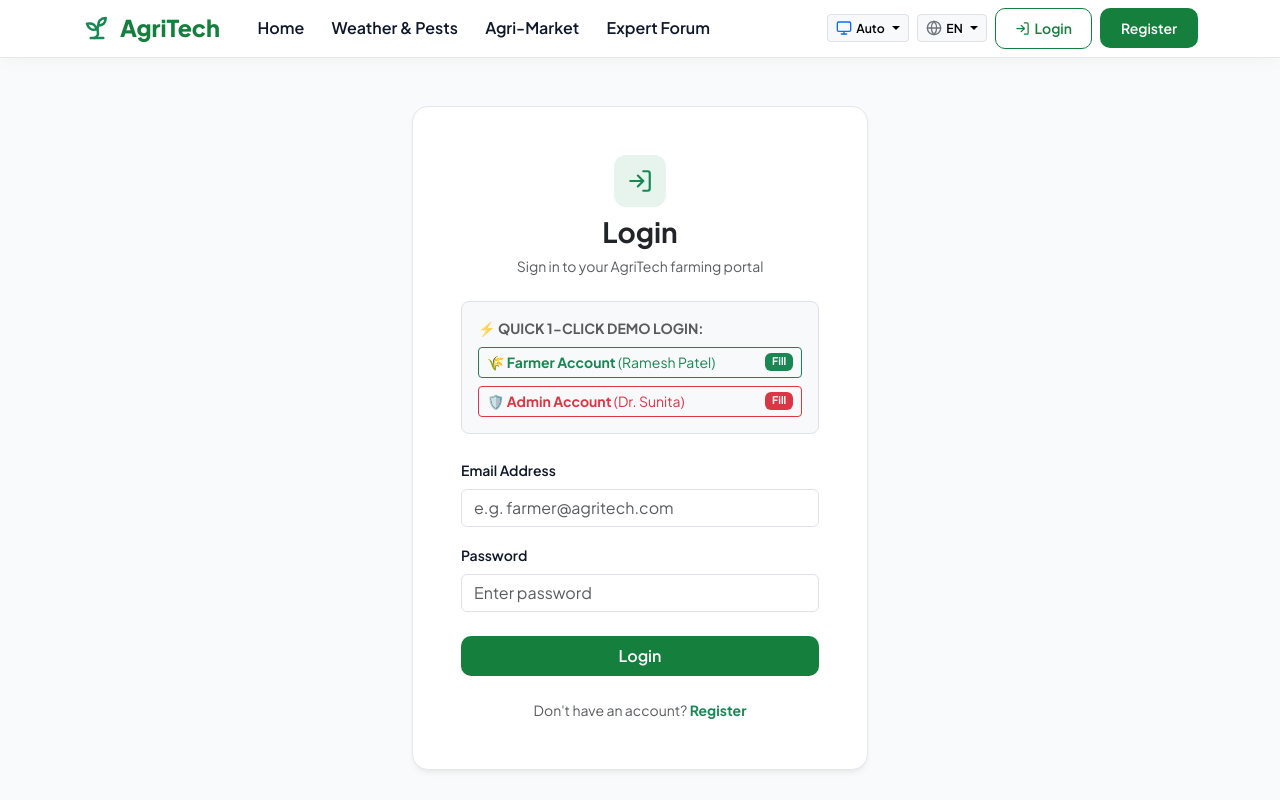
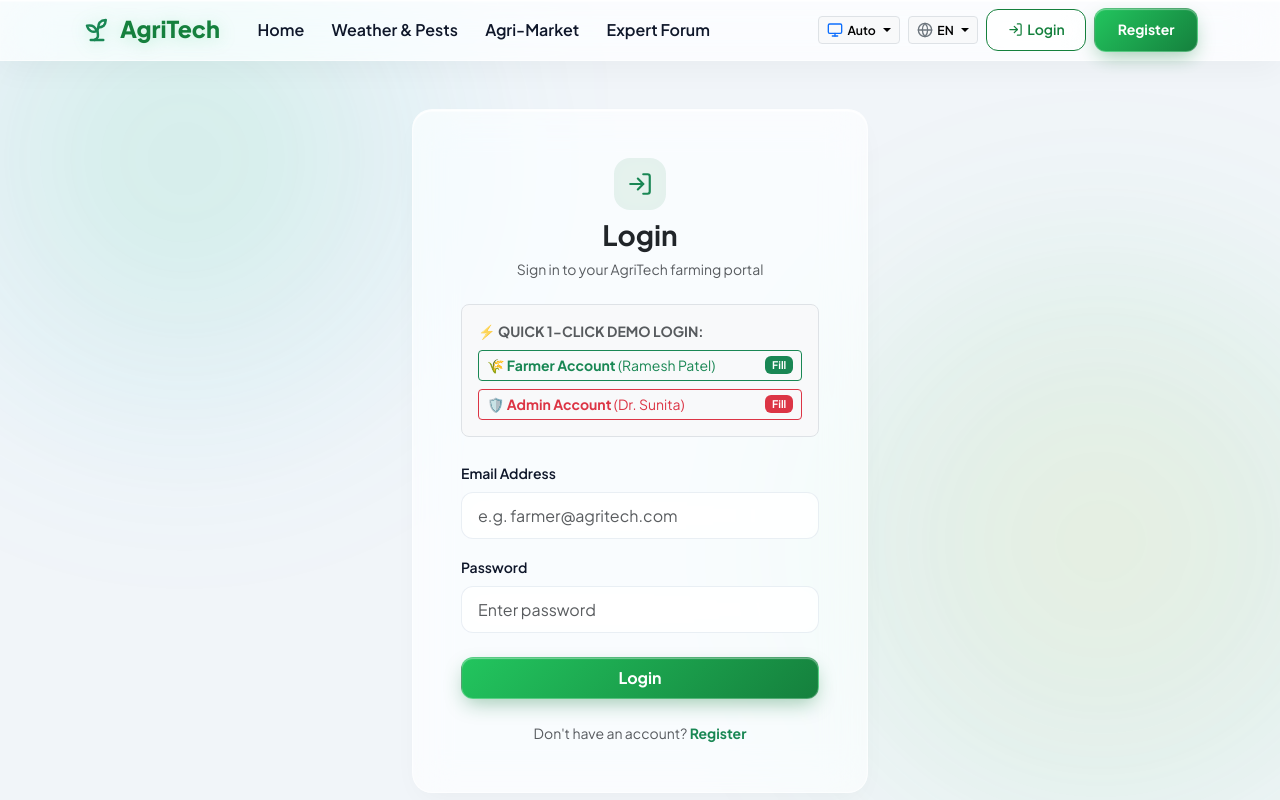
Before and after one commit to en24cs3010729-rgb/agritech-mern, a React (Vite) app in the folder frontend/: page /login in a window 1280 px wide. Shown: the top 800 px of the page. Built offline with nearby package versions, Linux system fonts and the light colour scheme.

Commit message:
style: apply modern Liquid Glass design with fluid translucency and ambient mesh reflections

```diff
--- a/frontend/src/App.css
+++ b/frontend/src/App.css
@@ -4,21 +4,28 @@
   --primary-light: #22c55e;
   --accent-gold: #eab308;
   --accent-amber: #d97706;
-  --bg-soft: #f8fafc;
-  --surface-card: #ffffff;
+  --bg-soft: #f1f5f9;
+  --surface-card: rgba(255, 255, 255, 0.65);
+  --surface-glass: rgba(255, 255, 255, 0.72);
+  --glass-border: rgba(255, 255, 255, 0.55);
+  --glass-inner-light: inset 0 1.5px 1px 0 rgba(255, 255, 255, 0.9);
   --text-main: #0f172a;
   --text-muted: #64748b;
-  --border-color: #e2e8f0;
+  --border-color: rgba(226, 232, 240, 0.7);
 }
 
 [data-theme="dark"] {
-  --bg-soft: #0b1120;
-  --surface-card: #1e293b;
+  --bg-soft: #080d1a;
+  --surface-card: rgba(30, 41, 59, 0.62);
+  --surface-glass: rgba(30, 41, 59, 0.72);
+  --glass-border: rgba(255, 255, 255, 0.1);
+  --glass-inner-light: inset 0 1px 1px 0 rgba(255, 255, 255, 0.15);
   --text-main: #f8fafc;
   --text-muted: #94a3b8;
-  --border-color: #334155;
+  --border-color: rgba(51, 65, 85, 0.6);
 }
 
+/* Ambient Fluid Aurora Background Orbs */
 body {
   font-family: 'Plus Jakarta Sans', system-ui, -apple-system, sans-serif;
   background-color: var(--bg-soft);
@@ -26,14 +33,65 @@ body {
   margin: 0;
   padding: 0;
   overflow-x: hidden;
-  transition: background-color 0.25s ease, color 0.25s ease;
+  min-height: 100vh;
+  position: relative;
+  transition: background-color 0.3s ease, color 0.3s ease;
 }
 
-/* Custom Navbar */
+body::before, body::after {
+  content: '';
+  position: fixed;
+  border-radius: 50%;
+  filter: blur(100px);
+  pointer-events: none;
+  z-index: -1;
+  opacity: 0.55;
+  transition: all 0.5s ease;
+}
+
+/* Fluid Organic Liquid Mesh */
+body::before {
+  width: 520px;
+  height: 520px;
+  background: radial-gradient(circle, rgba(34, 197, 94, 0.32) 0%, rgba(56, 189, 248, 0.16) 60%, transparent 100%);
+  top: -120px;
+  left: -100px;
+  animation: fluidDrift 20s ease-in-out infinite alternate;
+}
+
+body::after {
+  width: 600px;
+  height: 600px;
+  background: radial-gradient(circle, rgba(234, 179, 8, 0.22) 0%, rgba(34, 197, 94, 0.18) 50%, transparent 100%);
+  bottom: 0px;
+  right: -120px;
+  animation: fluidDrift 24s ease-in-out infinite alternate-reverse;
+}
+
+[data-theme="dark"] body::before {
+  background: radial-gradient(circle, rgba(22, 163, 74, 0.25) 0%, rgba(14, 165, 233, 0.18) 60%, transparent 100%);
+  opacity: 0.65;
+}
+
+[data-theme="dark"] body::after {
+  background: radial-gradient(circle, rgba(168, 85, 247, 0.18) 0%, rgba(20, 184, 166, 0.18) 50%, transparent 100%);
+  opacity: 0.65;
+}
+
+@keyframes fluidDrift {
+  0% { transform: translate(0, 0) scale(1); }
+  50% { transform: translate(40px, 30px) scale(1.08); }
+  100% { transform: translate(-30px, 50px) scale(0.95); }
+}
+
+/* Liquid Glass Navbar */
 .agri-navbar {
-  background: var(--surface-card);
-  border-bottom: 1px solid var(--border-color);
-  box-shadow: 0 4px 20px -2px rgba(0, 0, 0, 0.04);
+  background: var(--surface-glass) !important;
+  backdrop-filter: blur(24px) saturate(190%);
+  -webkit-backdrop-filter: blur(24px) saturate(190%);
+  border-bottom: 1px solid var(--glass-border);
+  box-shadow: 0 8px 32px 0 rgba(0, 0, 0, 0.04), var(--glass-inner-light);
+  transition: all 0.3s ease;
 }
 
 .agri-brand {
@@ -44,47 +102,65 @@ body {
   align-items: center;
   gap: 0.5rem;
   text-decoration: none;
+  filter: drop-shadow(0 2px 8px rgba(34, 197, 94, 0.25));
 }
 
 .nav-link {
   font-weight: 600;
   color: var(--text-main) !important;
-  transition: all 0.2s ease;
+  transition: all 0.25s ease;
   padding: 0.5rem 0.85rem !important;
-  border-radius: 8px;
+  border-radius: 12px;
 }
 
 .nav-link:hover, .nav-link.active {
   color: var(--primary-green) !important;
   background-color: rgba(34, 197, 94, 0.12);
+  backdrop-filter: blur(8px);
 }
 
-/* Feature Cards & Dashboard */
+/* Liquid Glass Footer */
+.agri-footer {
+  background: var(--surface-glass) !important;
+  backdrop-filter: blur(24px) saturate(190%);
+  -webkit-backdrop-filter: blur(24px) saturate(190%);
+  border-top: 1px solid var(--glass-border);
+  box-shadow: 0 -8px 32px 0 rgba(0, 0, 0, 0.03);
+}
+
+/* Liquid Glass Standard Cards */
 .agri-card {
-  background: var(--surface-card);
-  border-radius: 16px;
-  border: 1px solid var(--border-color);
-  box-shadow: 0 4px 6px -1px rgba(0, 0, 0, 0.05), 0 2px 4px -2px rgba(0, 0, 0, 0.05);
-  transition: transform 0.2s ease, box-shadow 0.2s ease;
+  background: var(--surface-card) !important;
+  backdrop-filter: blur(20px) saturate(180%);
+  -webkit-backdrop-filter: blur(20px) saturate(180%);
+  border-radius: 20px;
+  border: 1px solid var(--glass-border) !important;
+  box-shadow: 0 10px 30px -10px rgba(0, 0, 0, 0.05), var(--glass-inner-light);
+  transition: all 0.35s cubic-bezier(0.16, 1, 0.3, 1);
 }
 
 .agri-card:hover {
-  box-shadow: 0 10px 15px -3px rgba(0, 0, 0, 0.07), 0 4px 6px -4px rgba(0, 0, 0, 0.07);
+  transform: translateY(-4px);
+  box-shadow: 0 18px 36px -12px rgba(0, 0, 0, 0.09), var(--glass-inner-light);
+  border-color: rgba(34, 197, 94, 0.35) !important;
 }
 
-/* Dynamic Module Feature Cards */
+/* Liquid Glass Dynamic Feature Cards */
 .feature-card {
   position: relative;
-  background: var(--surface-card);
-  border-radius: 20px;
-  border: 1px solid var(--border-color);
-  padding: 1.75rem;
+  background: var(--surface-glass) !important;
+  backdrop-filter: blur(24px) saturate(190%);
+  -webkit-backdrop-filter: blur(24px) saturate(190%);
+  border-radius: 22px;
+  border: 1px solid var(--glass-border) !important;
+  padding: 1.85rem;
   overflow: hidden;
   transition: all 0.35s cubic-bezier(0.16, 1, 0.3, 1);
   display: flex;
   flex-direction: column;
   justify-content: space-between;
   height: 100%;
+  box-shadow: 0 12px 35px -10px rgba(0, 0, 0, 0.06), var(--glass-inner-light);
 }
 
 .feature-card::before {
@@ -106,43 +182,49 @@ body {
 .feature-card::after {
   content: '';
   position: absolute;
-  top: -30px;
-  right: -30px;
-  width: 130px;
-  height: 130px;
-  background: radial-gradient(circle, var(--module-glow, rgba(34, 197, 94, 0.18)) 0%, rgba(255, 255, 255, 0) 70%);
+  top: -35px;
+  right: -35px;
+  width: 140px;
+  height: 140px;
+  background: radial-gradient(circle, var(--module-glow, rgba(34, 197, 94, 0.22)) 0%, rgba(255, 255, 255, 0) 70%);
   border-radius: 50%;
   pointer-events: none;
   transition: transform 0.4s ease, opacity 0.4s ease;
-  opacity: 0.6;
+  opacity: 0.7;
 }
 
 .feature-card:hover::after {
-  transform: scale(1.4);
+  transform: scale(1.5);
   opacity: 1;
 }
 
 .feature-card:hover {
   transform: translateY(-8px);
-  box-shadow: 0 20px 35px -10px var(--module-shadow, rgba(0, 0, 0, 0.12));
-  border-color: var(--module-border, var(--primary-green));
+  box-shadow: 0 24px 45px -12px var(--module-shadow, rgba(0, 0, 0, 0.14)), var(--glass-inner-light);
+  border-color: var(--module-border, var(--primary-green)) !important;
 }
 
 .feature-icon-box {
-  width: 54px;
-  height: 54px;
-  border-radius: 16px;
+  width: 56px;
+  height: 56px;
+  border-radius: 18px;
   display: flex;
   align-items: center;
   justify-content: center;
-  background: var(--module-icon-bg, rgba(22, 163, 74, 0.1));
+  background: var(--module-icon-bg, rgba(22, 163, 74, 0.12));
   color: var(--module-accent, #16a34a);
-  box-shadow: 0 4px 12px -2px var(--module-glow, rgba(0, 0, 0, 0.08));
+  backdrop-filter: blur(12px);
+  border: 1px solid rgba(255, 255, 255, 0.4);
+  box-shadow: 0 6px 16px -2px var(--module-glow, rgba(0, 0, 0, 0.08));
   transition: transform 0.3s ease;
 }
 
+[data-theme="dark"] .feature-icon-box {
+  border-color: rgba(255, 255, 255, 0.12);
+}
+
 .feature-card:hover .feature-icon-box {
-  transform: scale(1.1) rotate(3deg);
+  transform: scale(1.12) rotate(3deg);
 }
 
 .feature-badge-pill {
@@ -150,11 +232,13 @@ body {
   font-weight: 700;
   letter-spacing: 0.4px;
   text-transform: uppercase;
-  padding: 0.25rem 0.65rem;
+  padding: 0.3rem 0.75rem;
   border-radius: 20px;
   background: var(--module-icon-bg, rgba(22, 163, 74, 0.1));
   color: var(--module-accent, #16a34a);
+  backdrop-filter: blur(10px);
   border: 1px solid var(--module-glow, rgba(22, 163, 74, 0.2));
+  box-shadow: 0 2px 8px rgba(0, 0, 0, 0.03);
 }
 
 .feature-card-cta {
@@ -165,19 +249,22 @@ body {
   align-items: center;
   gap: 0.4rem;
   text-decoration: none;
-  transition: all 0.2s ease;
-  padding: 0.45rem 0.9rem;
-  border-radius: 10px;
+  transition: all 0.25s ease;
+  padding: 0.5rem 1rem;
+  border-radius: 12px;
   background: var(--module-icon-bg, rgba(22, 163, 74, 0.08));
+  backdrop-filter: blur(10px);
+  border: 1px solid rgba(255, 255, 255, 0.2);
 }
 
 .feature-card-cta svg {
-  transition: transform 0.2s ease;
+  transition: transform 0.25s ease;
 }
 
 .feature-card:hover .feature-card-cta {
   background: var(--module-accent, var(--primary-green));
   color: #ffffff !important;
+  box-shadow: 0 6px 20px -3px var(--module-shadow, rgba(0, 0, 0, 0.25));
 }
 
 .feature-card:hover .feature-card-cta svg {
@@ -187,20 +274,217 @@ body {
 .stat-icon-wrapper {
   width: 52px;
   height: 52px;
-  border-radius: 12px;
+  border-radius: 16px;
   display: flex;
   align-items: center;
   justify-content: center;
+  backdrop-filter: blur(10px);
+}
+
+/* Liquid Glass Buttons */
+.btn-agri {
+  background: linear-gradient(135deg, var(--primary-light) 0%, var(--primary-green) 100%);
+  color: #ffffff;
+  font-weight: 700;
+  border-radius: 12px;
+  padding: 0.65rem 1.4rem;
+  border: 1px solid rgba(255, 255, 255, 0.25);
+  box-shadow: 0 8px 20px -4px rgba(21, 128, 61, 0.4), inset 0 1px 1px rgba(255, 255, 255, 0.4);
+  transition: all 0.25s cubic-bezier(0.16, 1, 0.3, 1);
+}
+
+.btn-agri:hover {
+  background: linear-gradient(135deg, #22c55e 0%, var(--primary-dark) 100%);
+  color: #ffffff;
+  transform: translateY(-2px);
+  box-shadow: 0 12px 25px -4px rgba(21, 128, 61, 0.5), inset 0 1px 1px rgba(255, 255, 255, 0.5);
+}
+
+.btn-agri-outline {
+  border: 1.5px solid var(--primary-green);
+  color: var(--primary-green);
+  font-weight: 600;
+  border-radius: 12px;
+  padding: 0.6rem 1.3rem;
+  background: rgba(255, 255, 255, 0.5);
+  backdrop-filter: blur(12px);
+  transition: all 0.2s ease;
+}
+
+[data-theme="dark"] .btn-agri-outline {
+  background: rgba(30, 41, 59, 0.5);
+}
+
+.btn-agri-outline:hover {
+  background-color: var(--primary-green);
+  color: #ffffff;
+  transform: translateY(-1px);
+}
+
+/* Hero Section with Liquid Glass Overlays */
+.hero-banner {
+  background: linear-gradient(135deg, rgba(20, 83, 45, 0.95) 0%, rgba(22, 101, 52, 0.92) 50%, rgba(21, 128, 61, 0.88) 100%),
+              url('https://images.unsplash.com/photo-1625246333195-78d9c38ad449?w=1600&auto=format&fit=crop&q=80') center/cover no-repeat;
+  color: #ffffff;
+  border-radius: 28px;
+  padding: 3.8rem 2.8rem;
+  position: relative;
+  overflow: hidden;
+  box-shadow: 0 20px 45px -12px rgba(21, 128, 61, 0.45), inset 0 1.5px 2px rgba(255, 255, 255, 0.35);
+  border: 1px solid rgba(255, 255, 255, 0.25);
+}
+
+.hero-banner::after {
+  content: "";
+  position: absolute;
+  top: -50%;
+  right: -20%;
+  width: 500px;
+  height: 500px;
+  background: radial-gradient(circle, rgba(255,255,255,0.1) 0%, rgba(255,255,255,0) 70%);
+  pointer-events: none;
+}
+
+.hero-farm-card {
+  position: relative;
+  border-radius: 24px;
+  overflow: hidden;
+  box-shadow: 0 25px 40px -12px rgba(0, 0, 0, 0.4);
+  border: 2px solid rgba(255, 255, 255, 0.35);
+  height: 300px;
+}
+
+.hero-farm-card img {
+  width: 100%;
+  height: 100%;
+  object-fit: cover;
+  transition: transform 0.6s cubic-bezier(0.16, 1, 0.3, 1);
+}
+
+.hero-farm-card:hover img {
+  transform: scale(1.06);
+}
+
+.hero-farm-overlay {
+  position: absolute;
+  inset: 0;
+  background: linear-gradient(180deg, rgba(20, 83, 45, 0.15) 0%, rgba(20, 83, 45, 0.88) 100%);
+  display: flex;
+  flex-direction: column;
+  justify-content: space-between;
+  padding: 1.4rem;
+}
+
+/* Liquid Glass Interactive Tabs / Filter Pills */
+.agri-pill {
+  border-radius: 24px;
+  padding: 0.5rem 1.2rem;
+  font-weight: 600;
+  cursor: pointer;
+  transition: all 0.25s ease;
+  background-color: rgba(255, 255, 255, 0.6);
+  backdrop-filter: blur(12px);
+  color: #475569;
+  border: 1px solid var(--glass-border);
+  box-shadow: 0 4px 12px rgba(0, 0, 0, 0.03);
+}
+
+[data-theme="dark"] .agri-pill {
+  background-color: rgba(30, 41, 59, 0.6);
+  color: #cbd5e1;
+}
+
+.agri-pill.active {
+  background: linear-gradient(135deg, var(--primary-light) 0%, var(--primary-green) 100%) !important;
+  color: #ffffff !important;
+  box-shadow: 0 6px 18px rgba(21, 128, 61, 0.35);
+  border-color: rgba(255, 255, 255, 0.3) !important;
+}
+
+/* Liquid Glass Form Controls & Modals */
+.form-control, .form-select {
+  background-color: rgba(255, 255, 255, 0.7);
+  backdrop-filter: blur(12px);
+  border: 1px solid var(--border-color);
+  border-radius: 12px;
+  padding: 0.65rem 1rem;
+  transition: all 0.25s ease;
+}
+
+.form-control:focus, .form-select:focus {
+  background-color: rgba(255, 255, 255, 0.95);
+  border-color: var(--primary-light);
+  box-shadow: 0 0 0 4px rgba(34, 197, 94, 0.18);
+}
+
+[data-theme="dark"] .form-control,
+[data-theme="dark"] .form-select {
+  background-color: rgba(15, 23, 42, 0.7);
+  color: #f8fafc;
+  border-color: rgba(255, 255, 255, 0.12);
+}
+
+[data-theme="dark"] .form-control:focus,
+[data-theme="dark"] .form-select:focus {
+  background-color: rgba(15, 23, 42, 0.92);
+  border-color: var(--primary-light);
+  box-shadow: 0 0 0 4px rgba(34, 197, 94, 0.25);
+}
+
+/* Liquid Glass Dropdown Menus */
+.dropdown-menu {
+  background: var(--surface-glass) !important;
+  backdrop-filter: blur(24px) saturate(190%);
+  -webkit-backdrop-filter: blur(24px) saturate(190%);
+  border: 1px solid var(--glass-border);
+  border-radius: 16px;
+  padding: 0.6rem;
+  box-shadow: 0 16px 40px -10px rgba(0, 0, 0, 0.15), var(--glass-inner-light);
+}
+
+.dropdown-item {
+  border-radius: 10px;
+  padding: 0.5rem 0.85rem;
+  transition: all 0.2s ease;
+}
+
+/* Liquid Glass Modals */
+.modal-content {
+  background: var(--surface-glass) !important;
+  backdrop-filter: blur(30px) saturate(200%);
+  -webkit-backdrop-filter: blur(30px) saturate(200%);
+  border: 1px solid var(--glass-border) !important;
+  border-radius: 24px;
+  box-shadow: 0 25px 60px -15px rgba(0, 0, 0, 0.25), var(--glass-inner-light);
+}
+
+/* Liquid Glass Tables */
+.table {
+  background: transparent !important;
+  border-collapse: separate;
+  border-spacing: 0;
+}
+
+.table thead th {
+  background: rgba(255, 255, 255, 0.5) !important;
+  backdrop-filter: blur(10px);
+  border-bottom: 1px solid var(--border-color);
+}
+
+[data-theme="dark"] .table thead th {
+  background: rgba(15, 23, 42, 0.6) !important;
 }
 
 /* Dark mode utility overrides */
 [data-theme="dark"] .bg-white {
-  background-color: #1e293b !important;
+  background-color: rgba(30, 41, 59, 0.65) !important;
+  backdrop-filter: blur(16px);
   color: #f8fafc !important;
 }
 
 [data-theme="dark"] .bg-light {
-  background-color: #0f172a !important;
+  background-color: rgba(15, 23, 42, 0.65) !important;
+  backdrop-filter: blur(16px);
   color: #e2e8f0 !important;
 }
 
@@ -213,167 +497,13 @@ body {
 }
 
 [data-theme="dark"] .border {
-  border-color: #334155 !important;
+  border-color: rgba(255, 255, 255, 0.1) !important;
 }
 
 [data-theme="dark"] .border-bottom {
-  border-bottom-color: #334155 !important;
+  border-bottom-color: rgba(255, 255, 255, 0.1) !important;
 }
 
 [data-theme="dark"] .border-top {
-  border-top-color: #334155 !important;
+  border-top-color: rgba(255, 255, 255, 0.1) !important;
 }
-
-[data-theme="dark"] .form-control,
-[data-theme="dark"] .form-select {
-  background-color: #0f172a;
-  color: #f8fafc;
-  border-color: #334155;
-}
-
-[data-theme="dark"] .form-control:focus,
-[data-theme="dark"] .form-select:focus {
-  background-color: #0f172a;
-  color: #f8fafc;
-  border-color: var(--primary-light);
-}
-
-[data-theme="dark"] .dropdown-menu {
-  background-color: #1e293b;
-  border-color: #334155;
-  color: #f8fafc;
-}
-
-[data-theme="dark"] .dropdown-item {
-  color: #e2e8f0;
-}
-
-[data-theme="dark"] .dropdown-item:hover {
-  background-color: #334155;
-  color: #ffffff;
-}
-
-[data-theme="dark"] .modal-content {
-  background-color: #1e293b;
-  color: #f8fafc;
-  border-color: #334155;
-}
-
-[data-theme="dark"] .table {
-  color: #f8fafc;
-  --bs-table-bg: #1e293b;
-  --bs-table-striped-bg: #182234;
-  --bs-table-hover-bg: #273549;
-  border-color: #334155;
-}
-
-[data-theme="dark"] .table-light {
-  background-color: #0f172a !important;
-  color: #f8fafc !important;
-}
-
-/* Primary buttons */
-.btn-agri {
-  background-color: var(--primary-green);
-  color: #ffffff;
-  font-weight: 600;
-  border-radius: 10px;
-  padding: 0.6rem 1.3rem;
-  border: none;
-  transition: all 0.2s ease;
-}
-
-.btn-agri:hover {
-  background-color: var(--primary-dark);
-  color: #ffffff;
-  transform: translateY(-1px);
-}
-
-.btn-agri-outline {
-  border: 1.5px solid var(--primary-green);
-  color: var(--primary-green);
-  font-weight: 600;
-  border-radius: 10px;
-  padding: 0.55rem 1.2rem;
-  background: transparent;
-}
-
-.btn-agri-outline:hover {
-  background-color: var(--primary-green);
-  color: #ffffff;
-}
-
-/* Hero Section */
-.hero-banner {
-  background: linear-gradient(135deg, rgba(20, 83, 45, 0.96) 0%, rgba(22, 101, 52, 0.92) 50%, rgba(21, 128, 61, 0.88) 100%),
-              url('https://images.unsplash.com/photo-1625246333195-78d9c38ad449?w=1600&auto=format&fit=crop&q=80') center/cover no-repeat;
-  color: #ffffff;
-  border-radius: 24px;
-  padding: 3.5rem 2.5rem;
-  position: relative;
-  overflow: hidden;
-  box-shadow: 0 16px 36px -12px rgba(21, 128, 61, 0.4);
-}
-
-.hero-banner::after {
-  content: "";
-  position: absolute;
-  top: -50%;
-  right: -20%;
-  width: 500px;
-  height: 500px;
-  background: radial-gradient(circle, rgba(255,255,255,0.08) 0%, rgba(255,255,255,0) 70%);
-  pointer-events: none;
-}
-
-.hero-farm-card {
-  position: relative;
-  border-radius: 20px;
-  overflow: hidden;
-  box-shadow: 0 20px 30px -10px rgba(0, 0, 0, 0.35);
-  border: 2px solid rgba(255, 255, 255, 0.2);
-  height: 280px;
-}
-
-.hero-farm-card img {
-  width: 100%;
-  height: 100%;
-  object-fit: cover;
-  transition: transform 0.5s ease;
-}
-
-.hero-farm-card:hover img {
-  transform: scale(1.05);
-}
-
-.hero-farm-overlay {
-  position: absolute;
-  inset: 0;
-  background: linear-gradient(180deg, rgba(20, 83, 45, 0.15) 0%, rgba(20, 83, 45, 0.85) 100%);
-  display: flex;
-  flex-direction: column;
-  justify-content: space-between;
-  padding: 1.25rem;
-}
-
-/* Interactive Tabs / Filter Pills */
-.agri-pill {
-  border-radius: 20px;
-  padding: 0.4rem 1rem;
-  font-weight: 600;
-  cursor: pointer;
-  transition: all 0.2s;
-  background-color: #e2e8f0;
-  color: #475569;
-  border: 1px solid transparent;
-}
-
-[data-theme="dark"] .agri-pill {
-  background-color: #334155;
-  color: #cbd5e1;
-}
-
-.agri-pill.active {
-  background-color: #15803d !important;
-  color: #ffffff !important;
-}
--- a/frontend/src/components/Footer.jsx
+++ b/frontend/src/components/Footer.jsx
@@ -6,7 +6,7 @@ export default function Footer() {
   const { t } = useLanguage();
 
   return (
-    <footer className="bg-white border-top py-4 mt-5">
+    <footer className="agri-footer py-4 mt-5">
       <div className="container">
         <div className="row align-items-center">
           <div className="col-md-6 text-center text-md-start mb-3 mb-md-0">
```
